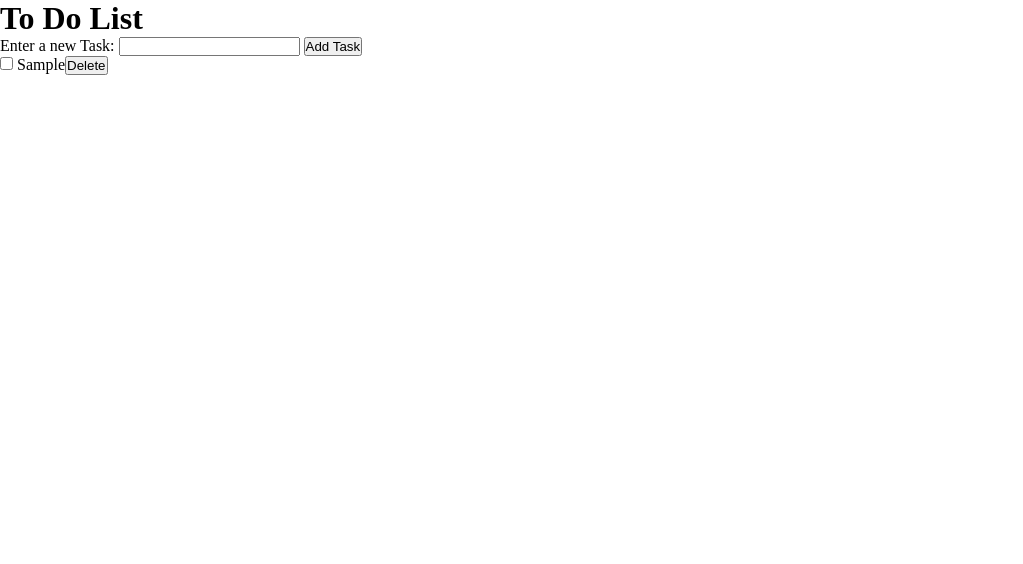
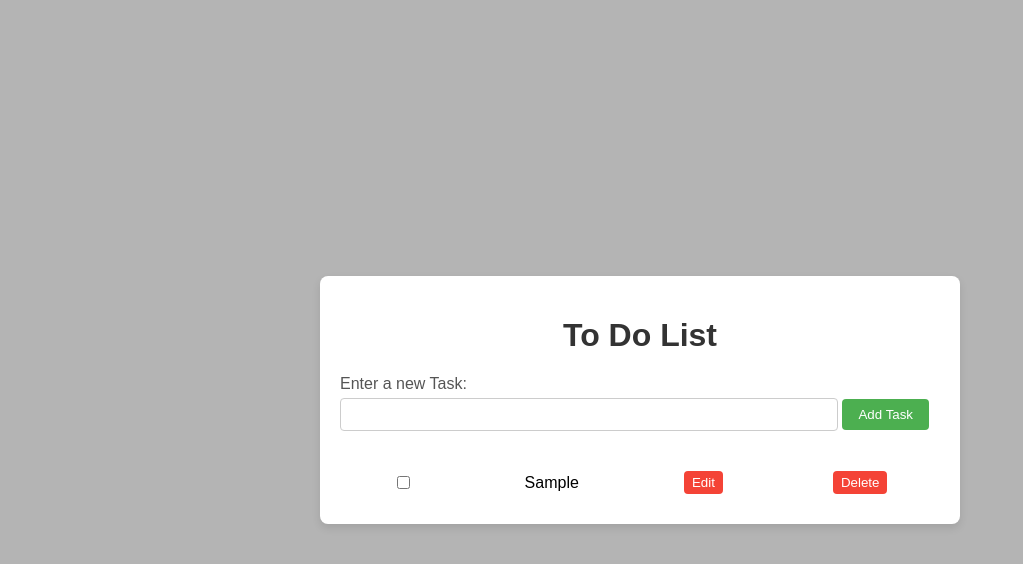
Before and after one commit to Lukasz996/ToDoList, a plain HTML site: page index.html in a window 1280 px wide. Both pictures are taken after typing "Sample" into the empty fields and a click on the button "Add Task". Shown: the whole page, without its empty margins (0-1023 px from the left). Drawn offline with Linux system fonts and the light colour scheme.

Commit message:
style.css and add eddit task

```diff
--- a/index.html
+++ b/index.html
@@ -9,42 +9,71 @@
     <title>To-Do List</title>
 </head>
 
+
 <body>
+    <div class="container">
         <h1>To Do List</h1>
 
         <form>
-        <label for="task-input">Enter a new Task:</label>
+            <label for="task-input"> Enter a new Task:</label>
             <input type="text" id="task-input" name="task-input" />
-        <button>Add Task</button>
+            <button class="taskBtn">Add Task</button>
         </form>
 
         <ul id="task-list"></ul>
-
+    </div>
     <script>
         const form = document.querySelector('form');
         const taskList = document.querySelector('#task-list');
 
         function addTask(task) {
-            const listItem = document.createElement('li')
-            listItem.innerHTML = `<input type="checkbox"/> <span>${task}</span><button>Delete</button>`;
-            taskList.appendChild(listItem)
+            const listItem = document.createElement('li');
+            listItem.innerHTML = `<input type="checkbox"/> <span>${task}</span><button class="editBtn">Edit</button><button class="deleteBtn">Delete</button>`;
+            taskList.appendChild(listItem);
         }
 
         form.addEventListener('submit', (event) => {
             event.preventDefault();
             const input = document.querySelector('#task-input');
-            const task = input.value;
+            const task = input.value.trim();
+            if (task !== '') {
                 addTask(task);
-            input.value = ''
-        })
+                input.value = '';
+            } else {
+                alert('Please enter a task!');
+            }
+        });
+
+        taskList.addEventListener('change', (event) => {
+            if (event.target.type === 'checkbox') {
+                const span = event.target.nextElementSibling;
+                if (event.target.checked) {
+                    span.style.textDecoration = 'line-through';
+                } else {
+                    span.style.textDecoration = 'none';
+                }
+            }
+        });
 
         taskList.addEventListener('click', (event) => {
-            if (event.target.tagName === "BUTTON") {
-                const listItem = event.target.parentElement
-                taskList.removeChild(listItem)
+            const target = event.target;
+            if (target.classList.contains('deleteBtn')) {
+                const listItem = target.parentElement;
+                taskList.removeChild(listItem);
+            } else if (target.classList.contains('editBtn')) {
+                const listItem = target.parentElement;
+                const span = listItem.querySelector('span');
+                span.contentEditable = true;
+                span.focus();
             }
-        })
+        });
 
+        taskList.addEventListener('blur', (event) => {
+            const target = event.target;
+            if (target.tagName === 'SPAN') {
+                target.removeAttribute('contenteditable');
+            }
+        });
     </script>
 </body>
 
--- a/style.css
+++ b/style.css
@@ -1,5 +1,106 @@
-* {
-	box-sizing: border-box;
+body {
+	font-family: Arial, sans-serif;
+	background-color: #b4b4b4;
+	margin: 0;
+	padding: 0;
+	display: flex;
+	justify-content: center;
+	align-items: center;
+	height: 100vh;
+}
+
+.container {
+	background-color: #fff;
+	padding: 20px;
+	border-radius: 8px;
+	box-shadow: 0 4px 8px rgba(0, 0, 0, 0.1);
+	width: 600px;
+}
+
+h1 {
+	text-align: center;
+	color: #333;
+}
+
+form {
+	margin-bottom: 20px;
+}
+
+label {
+	display: block;
+	margin-bottom: 5px;
+	color: #555;
+}
+
+input[type='text'] {
+	width: calc(100% - 120px);
+	padding: 8px;
+	border-radius: 4px;
+	border: 1px solid #ccc;
+	margin-bottom: 10px;
+}
+
+button.taskBtn {
+	background-color: #4caf50;
+	color: #fff;
+	border: none;
+	padding: 8px 16px;
+	border-radius: 4px;
+	cursor: pointer;
+	transition: background-color 0.3s;
+}
+
+button.taskBtn:hover {
+	background-color: #45a049;
+}
+
+ul {
+	list-style-type: none;
 	padding: 0;
 	margin: 0;
 }
+
+li {
+	display: flex;
+	justify-content: space-around;
+	align-items: center;
+	border-bottom: 1px solid #eee;
+	padding: 10px 0;
+}
+
+li:last-child {
+	border-bottom: none;
+}
+
+input[type='checkbox'] {
+	margin-right: 10px;
+}
+
+input[type='checkbox']:checked + span {
+	text-decoration: line-through;
+}
+
+span[contenteditable='true'] {
+	cursor: pointer;
+}
+
+
+button.deleteBtn,
+button.editBtn {
+	background-color: #f44336;
+	color: #fff;
+	border: none;
+	padding: 4px 8px;
+	border-radius: 4px;
+	cursor: pointer;
+	transition: background-color 0.3s;
+}
+
+button.deleteBtn:hover,
+button.editBtn:hover {
+	background-color: #d32f2f;
+}
+
+button.deleteBtn {
+	margin-left: 5px;
+}
```
Lines whose indentation alone changed are shown as unchanged.
